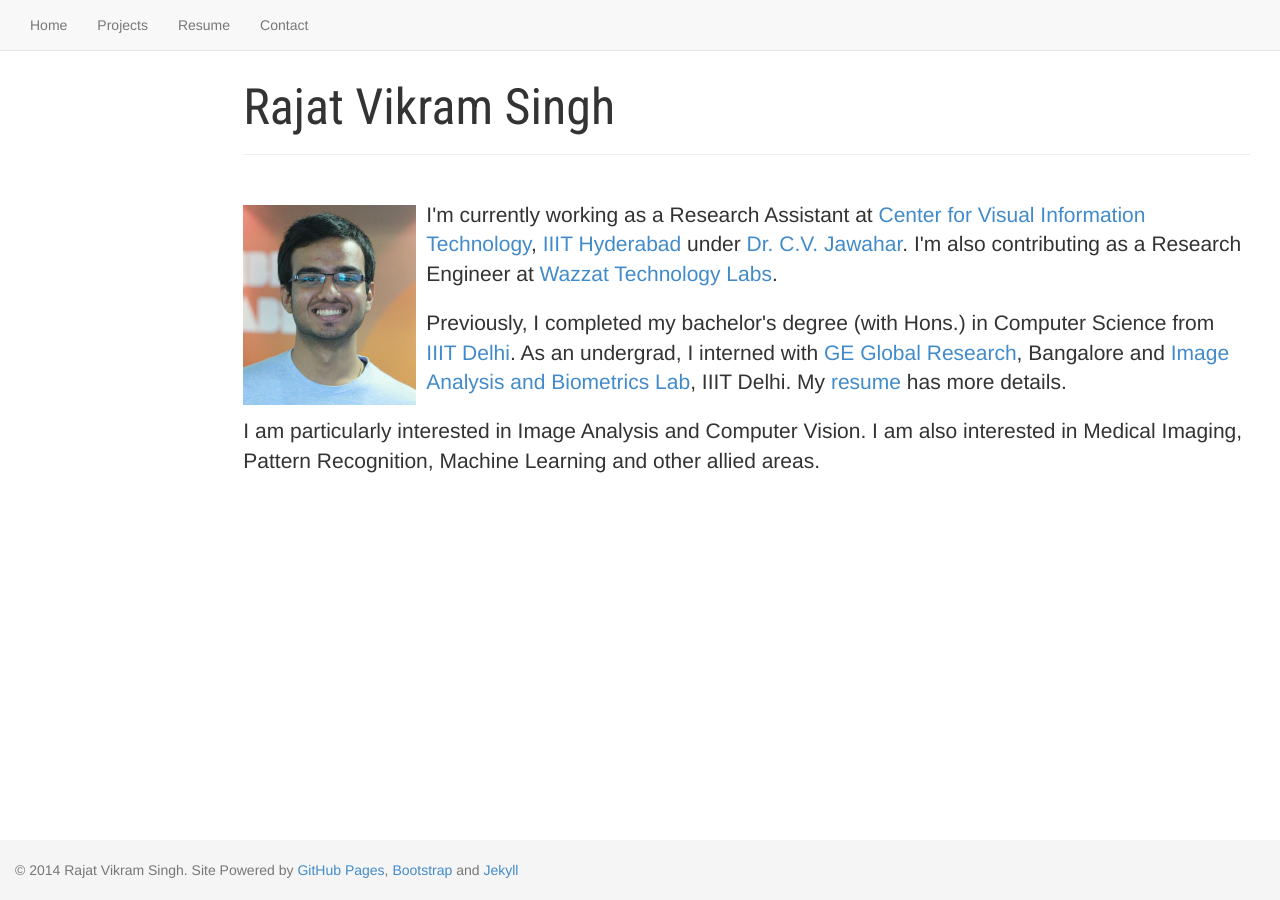
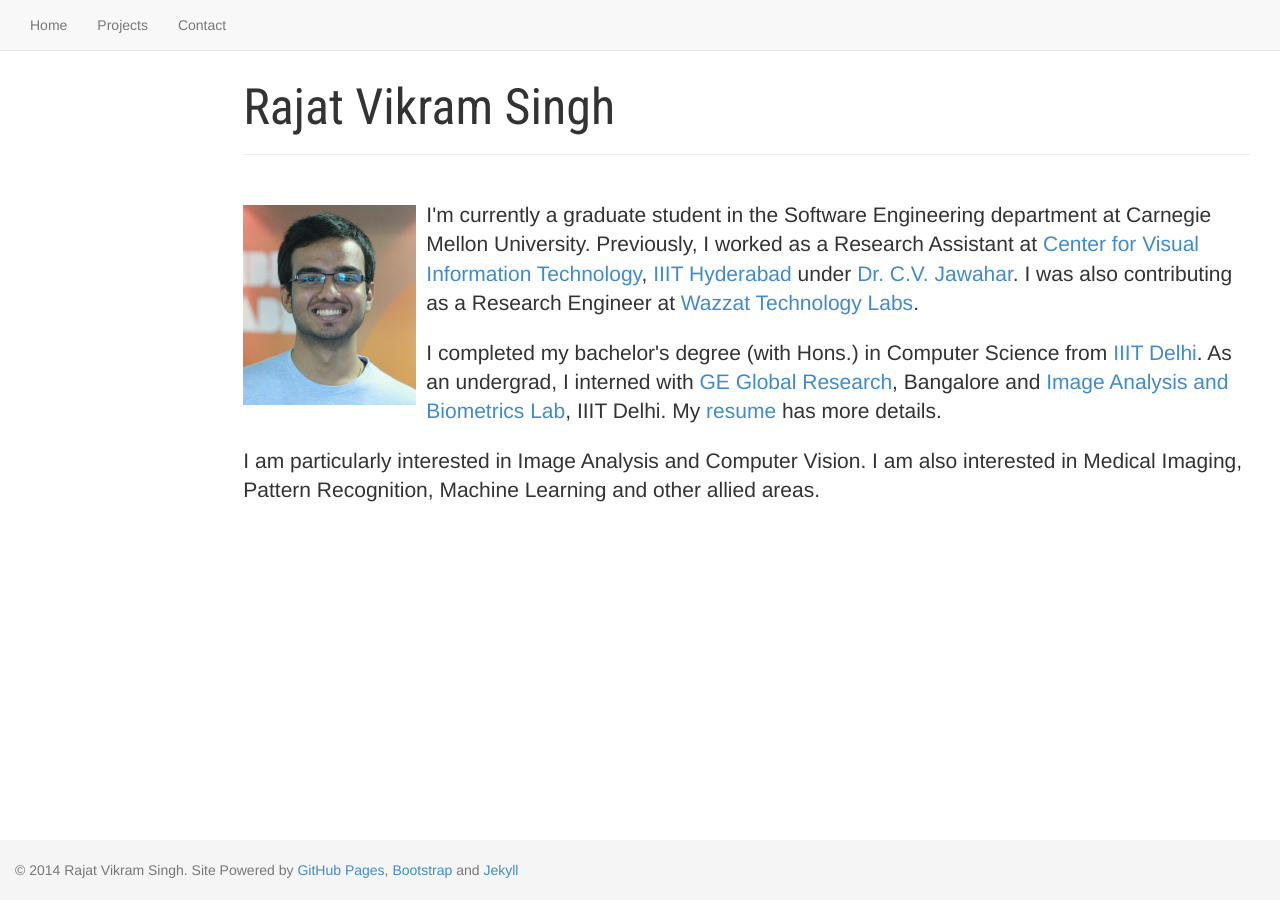
Before and after one commit to rajatvikramsingh/rajatvikramsingh.github.io, a Jekyll site: the page built from index.html, in a window 1280 px wide. Built offline with Jekyll 4.4.1, drawn with Linux system fonts in a browser that asks for light colours; Markdown is read by kramdown in place of the engine named in the settings; the list of posts is cut into pages by our own code.

Commit message:
Changes for CMU

```diff
--- a/_includes/header.html
+++ b/_includes/header.html
@@ -31,7 +31,7 @@
           <ul class="nav navbar-nav">
             <li><a href="/">Home</a></li>
             <li><a href="/projects.html">Projects</a></li>
-            <li><a href="/media/Resume.pdf">Resume</a></li>
+            <!--li><a href="/media/Resume.pdf">Resume</a></li-->
             <!--li><a href="/blog.html">Blog</a></li-->
             <li><a href="/contact.html">Contact</a></li>
           </ul>
--- a/index.html
+++ b/index.html
@@ -6,10 +6,10 @@ layout: default
 <div><img border="0" height="200" src="/media/009_profile.JPG" style="display:inline;float:left;margin:10px 10px 0px 0px;background-color:transparent" width="173"></div>
 
 <div>
-<p class="lead" style="margin-top:5px">I'm currently working as a Research Assistant at <a href="http://cvit.iiit.ac.in/">Center for Visual Information Technology</a>, <a href="http://www.iiit.ac.in/">IIIT Hyderabad</a> under <a href="http://www.iiit.ac.in/~jawahar/">Dr. C.V. Jawahar</a>. I'm also contributing as a Research Engineer at <a href="http://www.wazzatlabs.com/main/">Wazzat Technology Labs</a>.</p>
+<p class="lead" style="margin-top:5px">I'm currently a graduate student in the Software Engineering department at Carnegie Mellon University. Previously, I worked as a Research Assistant at <a href="http://cvit.iiit.ac.in/">Center for Visual Information Technology</a>, <a href="http://www.iiit.ac.in/">IIIT Hyderabad</a> under <a href="http://www.iiit.ac.in/~jawahar/">Dr. C.V. Jawahar</a>. I was also contributing as a Research Engineer at <a href="https://fashion.wazzatlabs.com">Wazzat Technology Labs</a>.</p>
 </div>
 
-<div><p class="lead">Previously, I completed my bachelor's degree (with Hons.) in Computer Science from <a href="http://iiitd.ac.in/">IIIT Delhi</a>. As an undergrad, I interned with <a href="http://www.geglobalresearch.com/">GE Global Research</a>, Bangalore and <a href="https://research.iiitd.edu.in/groups/iab/index.html">Image Analysis and Biometrics Lab</a>, IIIT Delhi. My <a href="/media/Resume.pdf">resume</a> has more details.</p></div>
+<div><p class="lead">I completed my bachelor's degree (with Hons.) in Computer Science from <a href="http://iiitd.ac.in/">IIIT Delhi</a>. As an undergrad, I interned with <a href="http://www.geglobalresearch.com/">GE Global Research</a>, Bangalore and <a href="https://research.iiitd.edu.in/groups/iab/index.html">Image Analysis and Biometrics Lab</a>, IIIT Delhi. My <a href="/media/Resume.pdf">resume</a> has more details.</p></div>
 
 <div><p class="lead">I am particularly interested in Image Analysis and Computer Vision. I am also interested in Medical Imaging, Pattern Recognition, Machine Learning and other allied areas.</p></div>
 </div>
```
